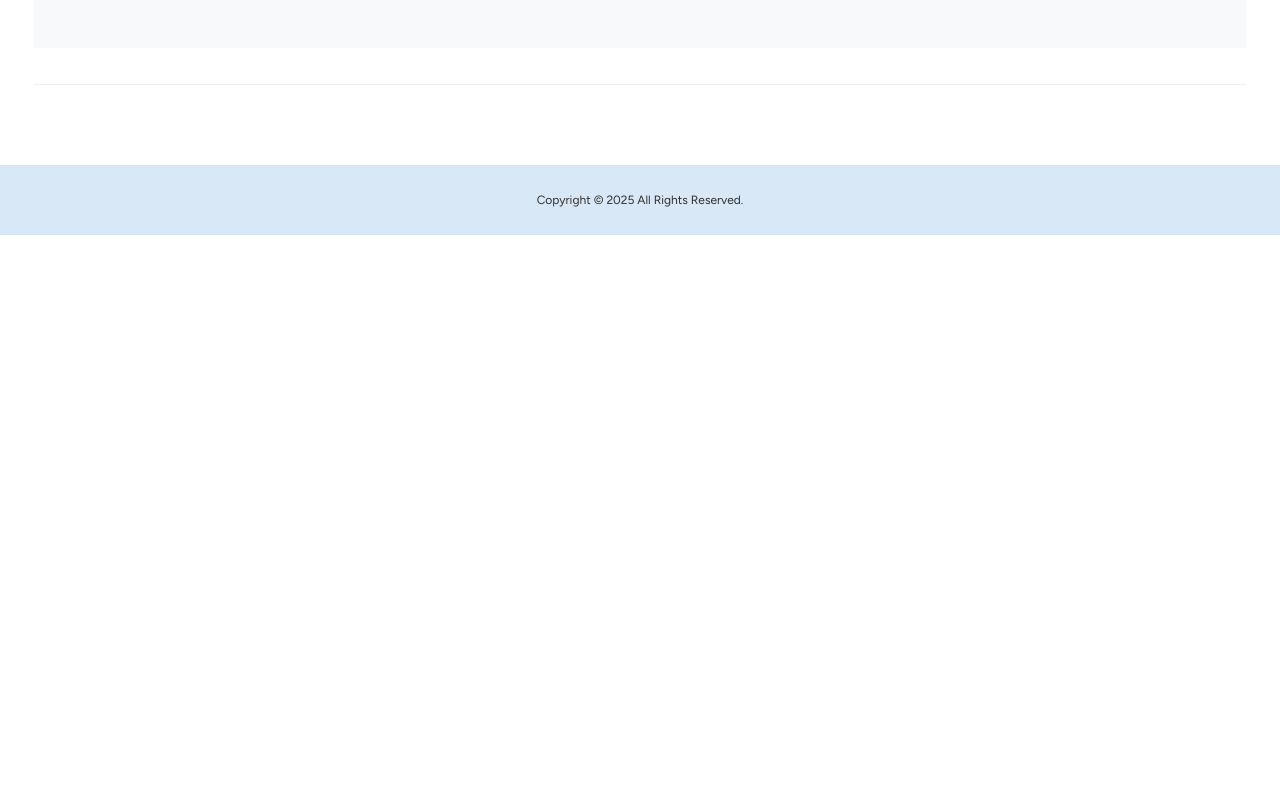
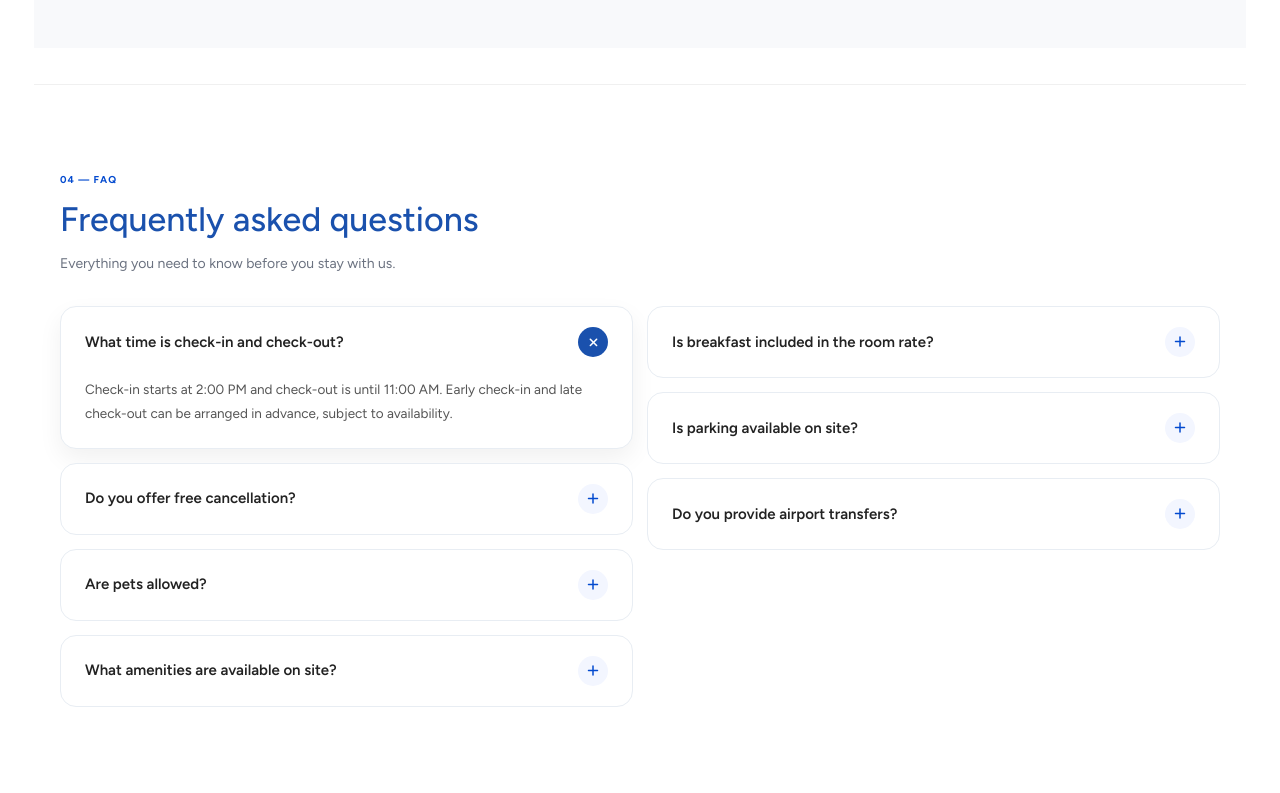
Before and after one commit to DinnaW/tree-of-life-website, a Vue app: page / in a window 1280 px wide. Shown: the part 6087-6880 px from the top of the page. Before the commit the page ends 6322 px from the top, so only its background shows below. Built offline with nearby package versions, Linux system fonts and the light colour scheme.

Commit message:
Add FAQ component

```diff
--- a/src/App.vue
+++ b/src/App.vue
@@ -66,6 +66,10 @@
           <PoliciesSection />
         </section>
 
+        <section id="faq-section" class="content-section">
+          <FaqSection/>
+        </section>
+
       </div>
 
     <FooterSection/>
@@ -85,6 +89,7 @@ import GuestReviews from "./components/GuestReviews.vue";
 import PoliciesSection from "./components/PoliciesSection.vue";
 import FooterSection from './components/FooterSection.vue'
 import AvailabilityBar from "./components/AvailabilityBar.vue";
+import FaqSection from "./components/FaqSection.vue";
 
 
 const stickyNav = ref(null);
--- /dev/null
+++ b/src/components/FaqSection.vue
@@ -0,0 +1,301 @@
+<template>
+  <div class="faq-section">
+
+    <div class="section-header">
+      <div class="eyebrow">
+        04 — FAQ
+      </div>
+
+      <h2>
+        Frequently asked questions
+      </h2>
+
+      <p class="subhead">
+        Everything you need to know before you stay with us.
+      </p>
+
+      <div class="faq-columns">
+        <div class="faq-col">
+          <div
+            v-for="item in leftColumn"
+            :key="item.i"
+            class="faq-item"
+            :class="{ open: openIndex === item.i }"
+          >
+            <button
+              class="faq-question"
+              :aria-expanded="openIndex === item.i"
+              @click="toggle(item.i)"
+            >
+              <span>{{ item.question }}</span>
+              <i class="fa-solid fa-plus toggle-icon"></i>
+            </button>
+
+            <div class="faq-answer-wrap">
+              <div class="faq-answer">
+                <p>{{ item.answer }}</p>
+              </div>
+            </div>
+          </div>
+        </div>
+
+        <div class="faq-col">
+          <div
+            v-for="item in rightColumn"
+            :key="item.i"
+            class="faq-item"
+            :class="{ open: openIndex === item.i }"
+          >
+            <button
+              class="faq-question"
+              :aria-expanded="openIndex === item.i"
+              @click="toggle(item.i)"
+            >
+              <span>{{ item.question }}</span>
+              <i class="fa-solid fa-plus toggle-icon"></i>
+            </button>
+
+            <div class="faq-answer-wrap">
+              <div class="faq-answer">
+                <p>{{ item.answer }}</p>
+              </div>
+            </div>
+          </div>
+        </div>
+      </div>
+    </div>
+
+  </div>
+</template>
+
+<script setup>
+import { ref, computed } from 'vue'
+
+const openIndex = ref(0)
+
+function toggle(idx) {
+  openIndex.value = openIndex.value === idx ? null : idx
+}
+
+const faqs = [
+  {
+    question: 'What time is check-in and check-out?',
+    answer:
+      'Check-in starts at 2:00 PM and check-out is until 11:00 AM. Early check-in and late check-out can be arranged in advance, subject to availability.',
+  },
+  {
+    question: 'Is breakfast included in the room rate?',
+    answer:
+      'Yes, a complimentary breakfast buffet is included with most room types. Half board and other meal plans are available as add-ons during booking.',
+  },
+  {
+    question: 'Do you offer free cancellation?',
+    answer:
+      'Most rooms can be cancelled free of charge up to 48 hours before check-in. Non-refundable rates are discounted but are not eligible for a refund.',
+  },
+  {
+    question: 'Is parking available on site?',
+    answer:
+      'Yes, we offer free private parking for all guests, available on site with no reservation required.',
+  },
+  {
+    question: 'Are pets allowed?',
+    answer:
+      'Small pets are welcome in select rooms with prior notice. Please contact us directly before booking so we can confirm availability and any additional charges.',
+  },
+  {
+    question: 'Do you provide airport transfers?',
+    answer:
+      'Airport transfers can be arranged for an additional charge. We recommend booking this at least 24 hours in advance so we can coordinate pickup times.',
+  },
+  {
+    question: 'What amenities are available on site?',
+    answer:
+      'Guests have access to our restaurant, infinity pool, free WiFi throughout the property, and Ayurveda treatments — all available during your stay.',
+  },
+]
+
+/* Two independently-flowing columns (each carries the item's original
+   index so `openIndex` still lines up correctly across both columns). */
+const indexed = faqs.map((item, i) => ({ ...item, i }))
+const leftColumn = computed(() => indexed.filter((_, i) => i % 2 === 0))
+const rightColumn = computed(() => indexed.filter((_, i) => i % 2 === 1))
+</script>
+
+<style scoped>
+
+* {
+  margin: 0;
+  padding: 0;
+  box-sizing: border-box;
+  font-family: 'Figtree';
+}
+
+.faq-section {
+  width: 100%;
+  padding: 50px 0;
+  background: #ffffff;
+}
+
+.section-header {
+  max-width: 1200px;
+  margin: auto;
+  padding: 0 20px;
+}
+
+.eyebrow {
+  color: #034acf;
+  font-size: 10px;
+  font-weight: 700;
+  letter-spacing: 1px;
+  margin-bottom: 10px;
+}
+
+.section-header h2 {
+  font-size: 34px;
+  font-weight: 500;
+  color: #1A51AD;
+  margin-bottom: 10px;
+  line-height: 1.3;
+}
+
+.subhead {
+  font-size: 14px;
+  color: #6b7280;
+  margin-bottom: 30px;
+}
+
+/* FAQ LIST */
+
+.faq-columns {
+  display: flex;
+  gap: 14px;
+  align-items: flex-start;
+}
+
+.faq-col {
+  flex: 1;
+  display: flex;
+  flex-direction: column;
+  gap: 14px;
+  min-width: 0;
+}
+
+.faq-item {
+  background: #fff;
+  border: 1px solid #e8edf3;
+  border-radius: 16px;
+  overflow: hidden;
+  transition: .3s;
+}
+
+.faq-item:hover {
+  border-color: #1A51AD;
+}
+
+.faq-item.open {
+  box-shadow: 0 10px 25px rgba(0, 0, 0, .06);
+}
+
+.faq-question {
+  all: unset;
+  width: 100%;
+  display: flex;
+  align-items: center;
+  justify-content: space-between;
+  gap: 16px;
+  padding: 20px 24px;
+  cursor: pointer;
+  box-sizing: border-box;
+}
+
+.faq-question span {
+  font-size: 15px;
+  font-weight: 600;
+  color: #222;
+  line-height: 1.5;
+}
+
+.toggle-icon {
+  flex-shrink: 0;
+  width: 30px;
+  height: 30px;
+  border-radius: 50%;
+  background: #f3f6ff;
+  color: #034acf;
+  display: flex;
+  align-items: center;
+  justify-content: center;
+  font-size: 12px;
+  transition: transform .3s ease, background .3s ease, color .3s ease;
+}
+
+.faq-item.open .toggle-icon {
+  transform: rotate(135deg);
+  background: #1A51AD;
+  color: #fff;
+}
+
+/* SMOOTH GRID-BASED COLLAPSE */
+
+.faq-answer-wrap {
+  display: grid;
+  grid-template-rows: 0fr;
+  transition: grid-template-rows .3s ease;
+}
+
+.faq-item.open .faq-answer-wrap {
+  grid-template-rows: 1fr;
+}
+
+.faq-answer {
+  overflow: hidden;
+}
+
+.faq-answer p {
+  padding: 0 24px 22px;
+  font-size: 13.5px;
+  color: #555;
+  line-height: 1.8;
+}
+
+/* Tablet */
+
+@media (max-width: 992px) {
+  .section-header h2 {
+    font-size: 30px;
+  }
+
+  .faq-columns {
+    flex-direction: column;
+  }
+}
+
+/* Mobile */
+
+@media (max-width: 768px) {
+  .faq-section {
+    padding: 40px 0;
+  }
+
+  .section-header {
+    padding: 0 15px;
+  }
+
+  .section-header h2 {
+    font-size: 26px;
+  }
+
+  .faq-question {
+    padding: 16px 18px;
+  }
+
+  .faq-question span {
+    font-size: 14px;
+  }
+
+  .faq-answer p {
+    padding: 0 18px 18px;
+  }
+}
+</style>
```
